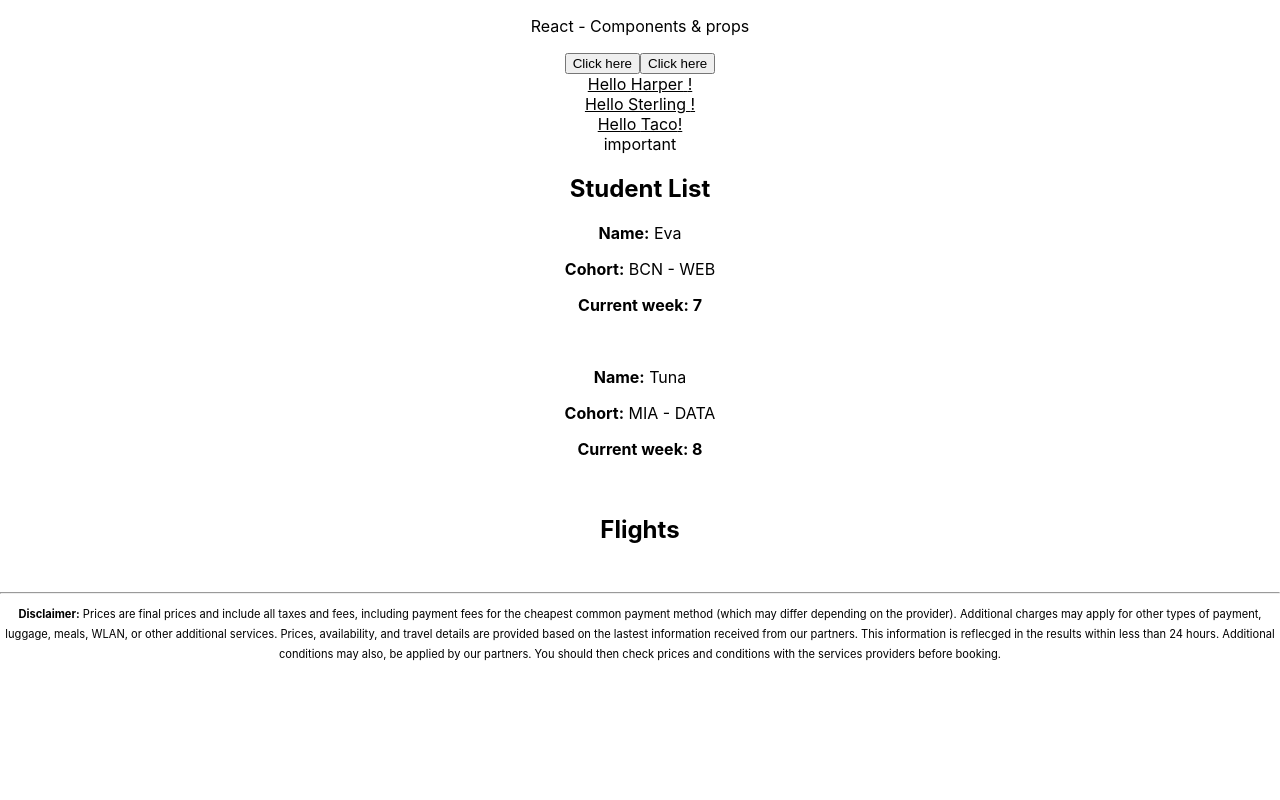
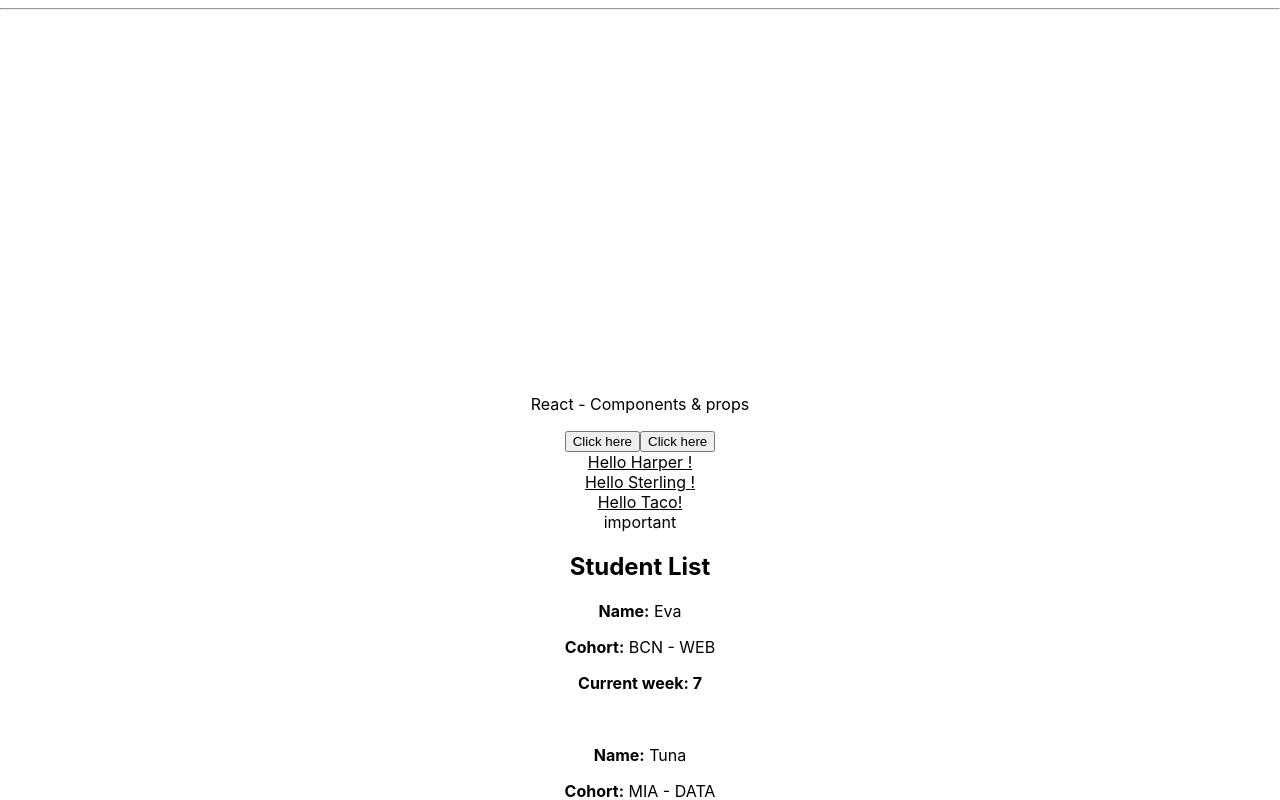
Before and after one commit to Bijl1/react-components-props-demo, a React (Create React App) app: page / in a window 1280 px wide. Shown: the top 800 px of the page. Built offline with nearby package versions, Linux system fonts and the light colour scheme.

Commit message:
npm i react-player

```diff
--- a/package.json
+++ b/package.json
@@ -8,6 +8,7 @@
     "@testing-library/user-event": "^13.5.0",
     "react": "^18.2.0",
     "react-dom": "^18.2.0",
+    "react-player": "^2.13.0",
     "react-scripts": "5.0.1",
     "web-vitals": "^2.1.4"
   },
--- a/src/App.js
+++ b/src/App.js
@@ -6,10 +6,15 @@ import StudentCard from './components/StudentCard';
 import Badge from './components/Badge';
 import StudentList from './components/StudentList';
 import FlightList from './components/FlightList';
+import ReactPlayer from 'react-player';
 
 function App() {
   return (
     <div className="App">
+
+      {/* ... no changes here ... */}
+      <hr />
+      <ReactPlayer url="https://vimeo.com/channels/top/22439234" playing />
 
       <Navbar />
       <Greeting firstName="Harper" />
@@ -24,6 +29,7 @@ function App() {
       </StudentList>
       <FlightList />
 
+
     </div>
   );
 }
```
Also changed, not shown: 1 other file (tests, documents, lock files or other folders).
